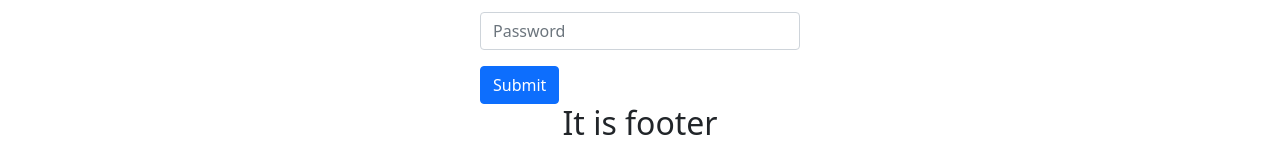
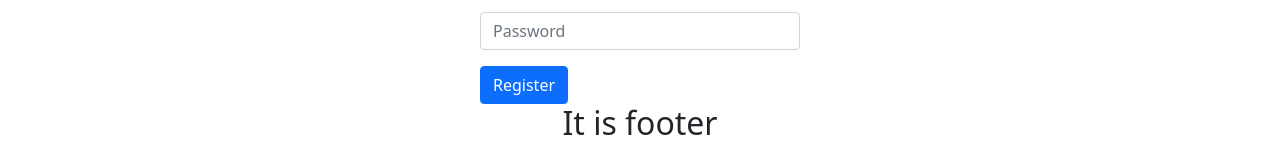
Before and after one commit to wdtahmid/warehouse-client, a React (Create React App) app: page /register in a window 1280 px wide. Shown: the part 296-452 px from the top of the page. Built offline with nearby package versions, Linux system fonts and the light colour scheme.

Commit message:
Add toastify to register

```diff
--- a/src/components/Register/Register.js
+++ b/src/components/Register/Register.js
@@ -1,16 +1,14 @@
-import React, { useState } from 'react';
+import React from 'react';
 import { Button, Form } from 'react-bootstrap';
 import auth from '../../hooks/firebase.init';
 import { useCreateUserWithEmailAndPassword } from 'react-firebase-hooks/auth';
+import { toast, ToastContainer } from 'react-toastify';
 
 const Register = () => {
 
-    const [errorMessage, setErrorMessage] = useState('');
 
     const [
         createUserWithEmailAndPassword,
-        user,
-        loading,
         error,
     ] = useCreateUserWithEmailAndPassword(auth);
 
@@ -25,6 +23,8 @@ const Register = () => {
         createUserWithEmailAndPassword(userEmail, userPassword)
 
         event.target.reset();
+
+        toast('Registerd successfully!')
     }
 
 
@@ -50,9 +50,11 @@ const Register = () => {
                     <Form.Check type="checkbox" label="Check me out" />
                 </Form.Group> */}
                 <Button variant="primary" size='small' type="submit">
-                    Submit
+                    Register
                 </Button>
             </Form>
+
+            <ToastContainer></ToastContainer>
         </div>
     );
 };
--- a/src/index.js
+++ b/src/index.js
@@ -5,6 +5,7 @@ import App from './App';
 import reportWebVitals from './reportWebVitals';
 import 'bootstrap/dist/css/bootstrap.min.css';
 import { BrowserRouter } from 'react-router-dom';
+import 'react-toastify/dist/ReactToastify.css';
 
 const root = ReactDOM.createRoot(document.getElementById('root'));
 root.render(
```
